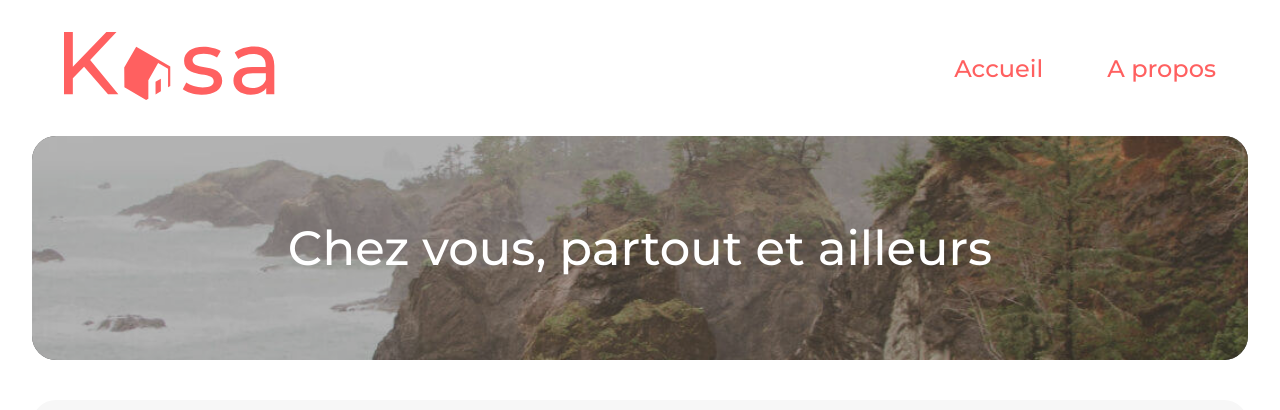
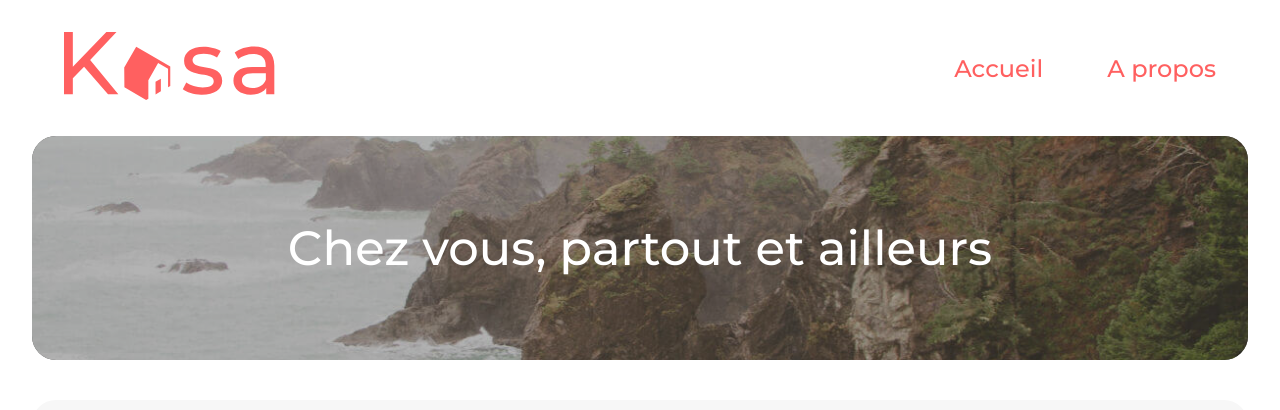
Before and after one commit to Shaun-maker/kasa, a React (Create React App) app: page / in a window 1280 px wide. Shown: the top 410 px of the page. Built offline with nearby package versions, Linux system fonts and the light colour scheme; the HTML template or start-up script is replaced by a standard one.

Commit message:
delete parallaxe effect, make banner component reusable with props

```diff
--- a/src/components/Banner/Banner.css
+++ b/src/components/Banner/Banner.css
@@ -1,20 +1,19 @@
 .top-banner {
+  background-color: black;
   border-radius: 24px;
   overflow: hidden;
-  background-color: black;
+  position: relative;
+}
+
+.top-banner-container-img {
   height: 224px;
-  position: relative;
+  opacity: 0.7;
 }
 
 .top-banner-img {
   width: 100%;
   height: 100%;
-  background-attachment: fixed;
-  opacity: 0.7;
-  background-size: 1400px;
-  background-position: center -300px;
-  background-repeat: no-repeat;
-  background-image: url('../../assets/images/top-banner.jpg');
+  object-fit: cover;
 }
 
 .top-banner-legend {
--- a/src/components/Banner/Banner.jsx
+++ b/src/components/Banner/Banner.jsx
@@ -1,12 +1,16 @@
 import './Banner.css';
 
-function Banner() {
+function Banner({ topBannerImg, message }) {
   return (
     <div className="top-banner">
-      <div className="top-banner-img"></div>
-      <figcaption className="top-banner-legend">
-        Chez vous, partout et ailleurs
-      </figcaption>
+      <figure className="top-banner-container-img">
+        <img
+          className="top-banner-img"
+          src={topBannerImg}
+          alt="Magnifique paysage de montagne et forêt"
+        />
+      </figure>
+      <figcaption className="top-banner-legend">{message}</figcaption>
     </div>
   );
 }
--- a/src/pages/About.jsx
+++ b/src/pages/About.jsx
@@ -4,7 +4,7 @@ import topBannerImg from '../assets/images/about-top-banner.jpg';
 function About() {
   return (
     <main>
-      <Banner />
+      <Banner topBannerImg={topBannerImg} />
     </main>
   );
 }
--- a/src/pages/Home.jsx
+++ b/src/pages/Home.jsx
@@ -1,6 +1,7 @@
 import { useLoaderData } from 'react-router-dom';
 import Banner from '../components/Banner/Banner';
 import Cart from '../components/Card/Card';
+import topBannerImg from '../assets/images/home-top-banner.jpg';
 import './Home.css';
 
 function Home() {
@@ -8,7 +9,10 @@ function Home() {
 
   return (
     <main>
-      <Banner />
+      <Banner
+        topBannerImg={topBannerImg}
+        message="Chez vous, partout et ailleurs"
+      />
       <div className="gallery-cards-container">
         {accommodationsDatas.map(({ id, cover, title }) => (
           <Cart key={id} cover={cover} title={title} />
```
Also changed, not shown: src/assets/images/home-top-banner.jpg (renamed from src/assets/images/top-banner.jpg).
